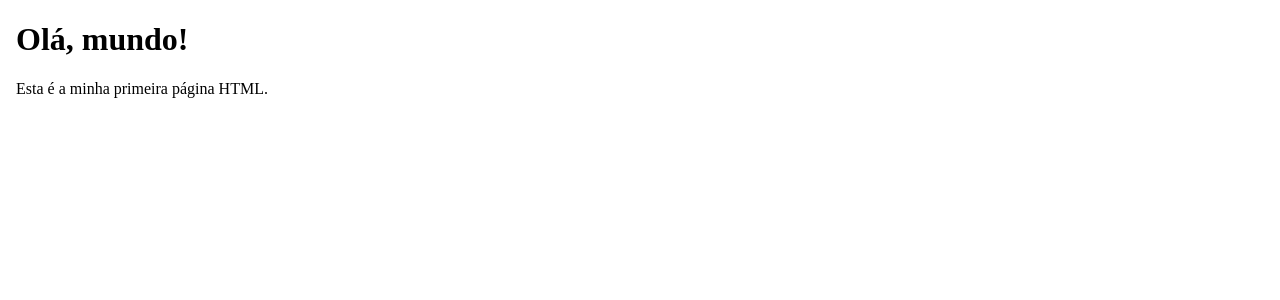
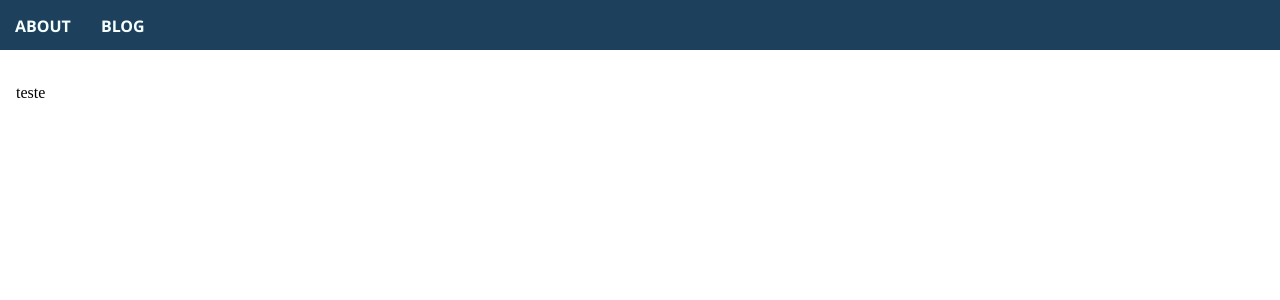
Before and after one commit to DebAmorim/debamorim.github.io, an Angular app: page / in a window 1280 px wide. Shown: the top 300 px of the page. Built offline with nearby package versions, Linux system fonts and the light colour scheme.

Commit message:
home-page and navi-bar component

```diff
--- a/src/app/app-routing.module.ts
+++ b/src/app/app-routing.module.ts
@@ -1,7 +1,11 @@
 import { NgModule } from '@angular/core';
 import { RouterModule, Routes } from '@angular/router';
+import { HomePage } from './components/home-page/home-page';
 
-const routes: Routes = [];
+const routes: Routes = [
+  {path: 'home', component: HomePage},
+  {path: '', component: HomePage},
+];
 
 @NgModule({
   imports: [RouterModule.forRoot(routes)],
--- a/src/app/app.component.html
+++ b/src/app/app.component.html
@@ -1,12 +1,2 @@
-<!DOCTYPE html>
-<html lang="en">
-<head>
-    <meta charset="UTF-8">
-    <meta name="viewport" content="width=device-width, initial-scale=1.0">
-    <title>Minha Página HTML</title>
-</head>
-<body>
-    <h1>Olá, mundo!</h1>
-    <p>Esta é a minha primeira página HTML.</p>
-</body>
-</html>
+<navi-bar></navi-bar>
+<router-outlet></router-outlet>
--- /dev/null
+++ b/src/app/components/commons/navi-bar/navi-bar.component.css
@@ -0,0 +1,13 @@
+.navi-bar {
+    background-color: #1d405d;
+    height: 50px;
+    display: flex;
+    justify-content: flex-start;
+}
+
+.sessions {
+    padding: 15px;
+    cursor: pointer;
+    color: #F5FFFF;
+    font-family: 'Segoe UI', Tahoma, Geneva, Verdana, sans-serif;
+}
--- /dev/null
+++ b/src/app/components/commons/navi-bar/navi-bar.component.html
@@ -0,0 +1,11 @@
+<div class="navi-bar">
+
+    <div class="sessions">
+        <strong> ABOUT </strong>
+    </div>
+
+    <div class="sessions">
+        <strong> BLOG </strong>
+    </div>
+
+</div>
--- /dev/null
+++ b/src/app/components/commons/navi-bar/navi-bar.component.ts
@@ -0,0 +1,10 @@
+import { Component } from '@angular/core';
+
+@Component({
+  selector: 'navi-bar',
+  templateUrl: './navi-bar.component.html',
+  styleUrls: ['./navi-bar.component.css']
+})
+export class NaviBar {
+  title = 'portfolio';
+}
--- /dev/null
+++ b/src/app/components/home-page/home-page.css
@@ -0,0 +1,3 @@
+body{
+    background-color: #FFFFFF;
+}
--- /dev/null
+++ b/src/app/components/home-page/home-page.html
@@ -0,0 +1,15 @@
+<!DOCTYPE html>
+<html lang="en">
+<head>
+    <meta charset="UTF-8">
+    <meta name="viewport" content="width=device-width, initial-scale=1.0">
+    <title>Deb Dev</title>
+</head>
+<body>
+    <div class="content">
+
+        <p>teste</p>
+    </div>
+
+</body>
+</html>
--- /dev/null
+++ b/src/app/components/home-page/home-page.ts
@@ -0,0 +1,10 @@
+import { Component } from '@angular/core';
+
+@Component({
+  selector: 'home-page',
+  templateUrl: './home-page.html',
+  styleUrls: ['./home-page.css']
+})
+export class HomePage {
+  title = 'portfolio';
+}
--- a/src/index.html
+++ b/src/index.html
@@ -2,7 +2,7 @@
 <html lang="en">
 <head>
   <meta charset="utf-8">
-  <title>Portfolio</title>
+  <title>Deb Dev</title>
   <base href="/">
   <meta name="viewport" content="width=device-width, initial-scale=1">
   <link rel="icon" type="image/x-icon" href="favicon.ico">
--- a/src/styles.css
+++ b/src/styles.css
@@ -1 +1,12 @@
-/* You can add global styles to this file, and also import other style files */
+
+navi-bar {
+    position: fixed;
+    top: 0px;
+    left: 0;
+    width: 100%;
+    z-index: 1000;
+}
+
+.content {
+  padding-top: 60px;
+}
```
Also changed, not shown: src/app/app.module.ts (+6 -1 lines).
